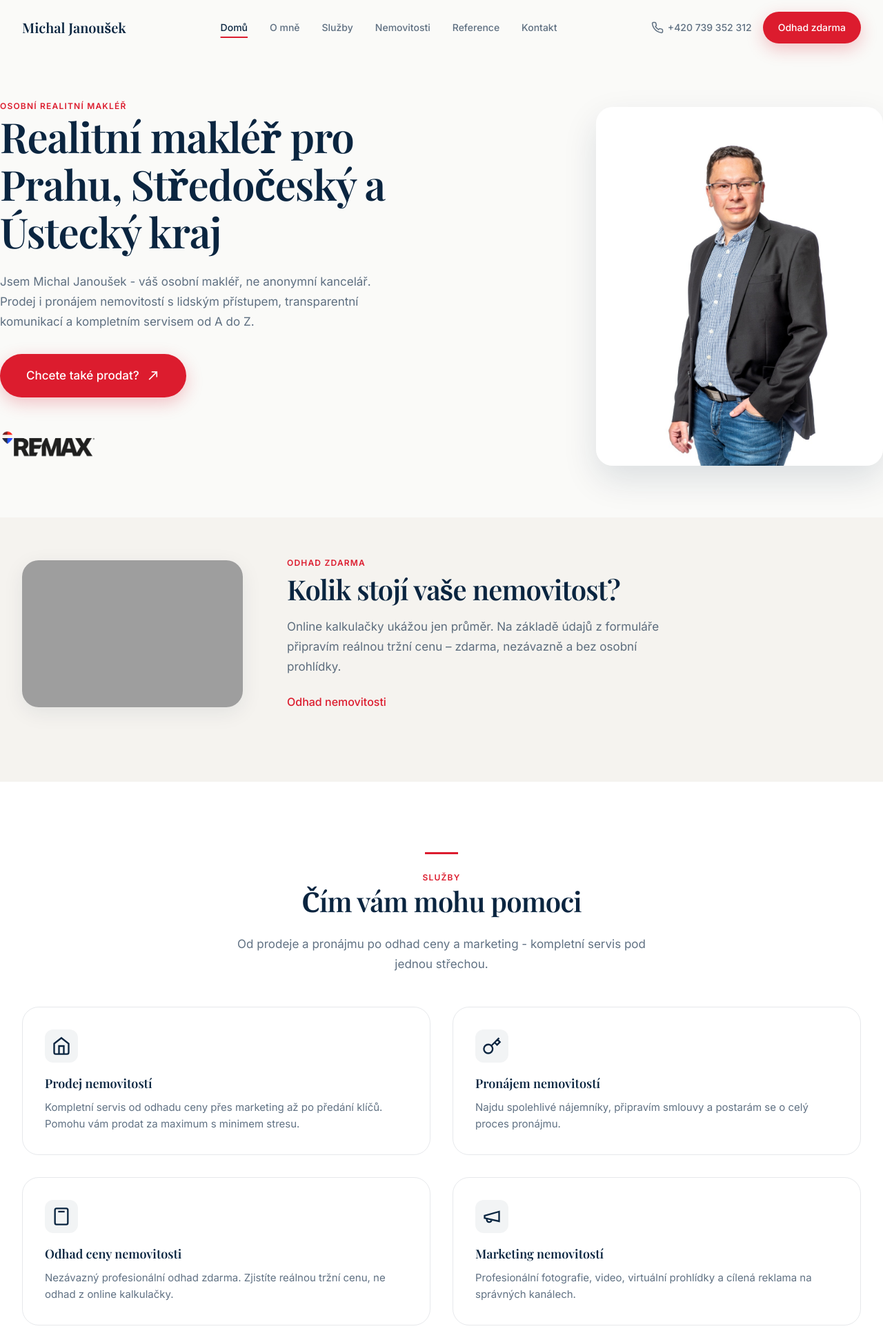
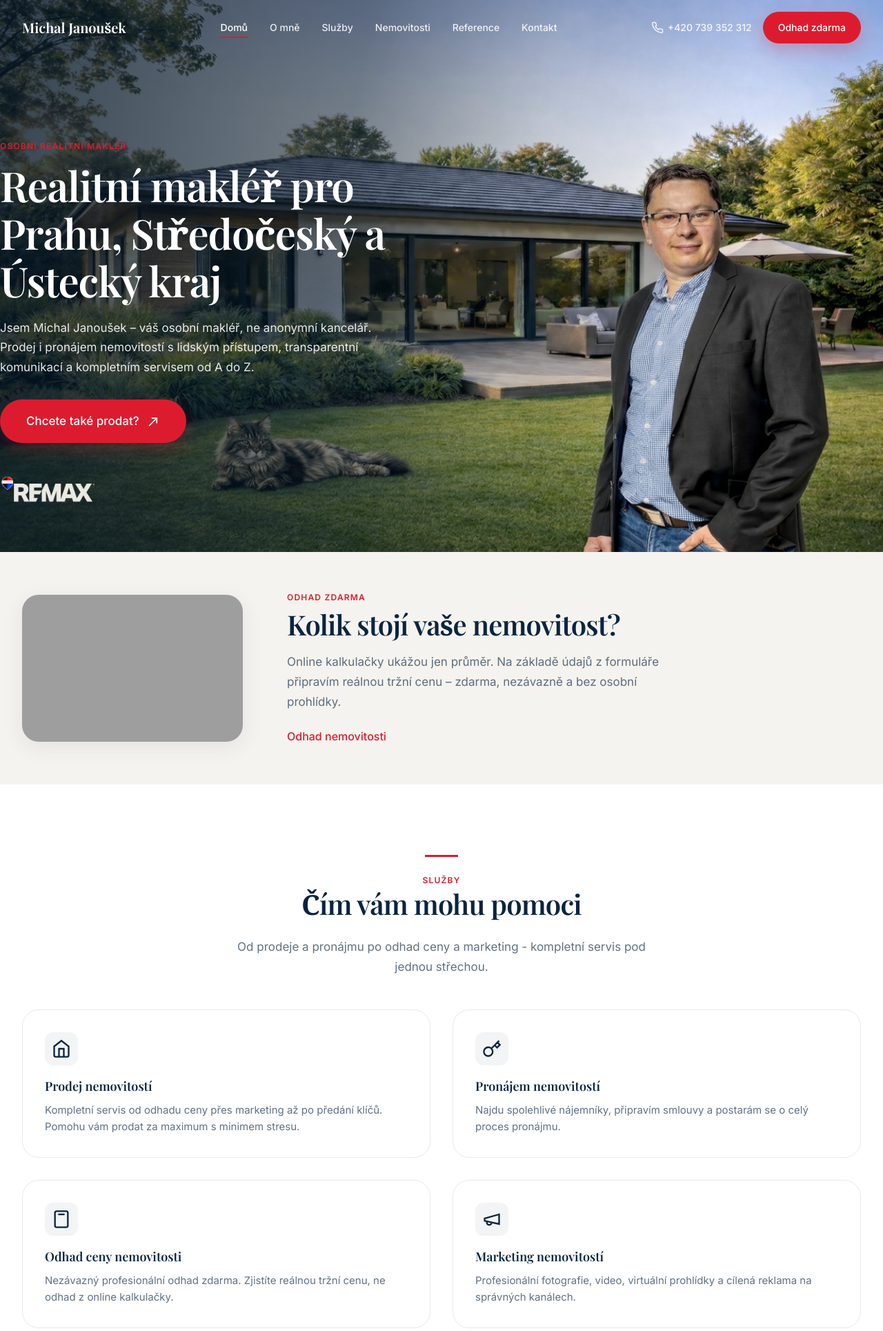
Before and after one commit to drapek9/michal_janousek, a PHP site: page / in a window 1280 px wide. Shown: the top 1929 px of the page at 69% size. Run offline with PHP 8.4, Linux system fonts and the light colour scheme; grey boxes are pictures that could not be loaded.

Commit message:
hero sekce + o mně fotka s pozadím

```diff
--- a/css/layout.css
+++ b/css/layout.css
@@ -127,6 +127,38 @@
   display: block;
   width: 1.5rem;
   height: 1.5rem;
+}
+
+/* Transparent header on homepage hero */
+.page-home .site-header:not(.is-scrolled):not(.is-menu-open) {
+  background: transparent;
+  box-shadow: none;
+}
+
+.page-home .site-header:not(.is-scrolled):not(.is-menu-open) .logo__name {
+  color: var(--color-white);
+}
+
+.page-home .site-header:not(.is-scrolled):not(.is-menu-open) .nav-desktop a {
+  color: rgba(255, 255, 255, 0.88);
+}
+
+.page-home .site-header:not(.is-scrolled):not(.is-menu-open) .nav-desktop a:hover,
+.page-home .site-header:not(.is-scrolled):not(.is-menu-open) .nav-desktop a.is-active,
+.page-home .site-header:not(.is-scrolled):not(.is-menu-open) .nav-desktop a[aria-current="page"] {
+  color: var(--color-white);
+}
+
+.page-home .site-header:not(.is-scrolled):not(.is-menu-open) .header-phone {
+  color: rgba(255, 255, 255, 0.88);
+}
+
+.page-home .site-header:not(.is-scrolled):not(.is-menu-open) .header-phone:hover {
+  color: var(--color-white);
+}
+
+.page-home .site-header:not(.is-scrolled):not(.is-menu-open) .menu-toggle {
+  color: var(--color-white);
 }
 
 /* Mobile nav */
@@ -419,26 +451,85 @@ body.menu-open .floating-cta {
 
 /* Hero (homepage) */
 .hero {
-  min-height: auto;
+  position: relative;
+  isolation: isolate;
+  min-height: 100vh;
+  min-height: 100dvh;
+  height: 100vh;
+  height: 100dvh;
   padding-top: var(--header-height);
-  background: var(--color-cream);
-  display: flex;
-  align-items: center;
+  display: flex;
+  flex-direction: column;
+  align-items: stretch;
+  overflow: hidden;
+  background: var(--color-navy-dark);
+  box-sizing: border-box;
+}
+
+.hero__bg {
+  position: absolute;
+  inset: 0;
+  z-index: -2;
+  background-image: url("../images/hero_sekce_bg.jpeg");
+  background-size: cover;
+  background-position: 55% center;
+  background-repeat: no-repeat;
+}
+
+.hero__overlay {
+  position: absolute;
+  inset: 0;
+  z-index: -1;
+  background: linear-gradient(
+    100deg,
+    rgba(6, 24, 41, 0.82) 0%,
+    rgba(6, 24, 41, 0.55) 38%,
+    rgba(6, 24, 41, 0.2) 58%,
+    transparent 78%
+  );
 }
 
 .hero__grid {
   display: grid;
-  gap: 3rem;
-  align-items: center;
-  padding: 3rem 0;
+  gap: 1.5rem;
+  align-items: end;
+  width: 100%;
+  flex: 1;
+  min-height: calc(100vh - var(--header-height));
+  min-height: calc(100dvh - var(--header-height));
+  padding: clamp(2rem, 5vw, 3.5rem) 0 clamp(1.5rem, 4vw, 2.5rem);
 }
 
 @media (min-width: 1024px) {
   .hero__grid {
-    grid-template-columns: 1fr 1fr;
-    gap: 4rem;
-    padding: 4rem 0;
-  }
+    grid-template-columns: minmax(0, 1fr) min(46%, 32rem);
+    gap: 0;
+    align-items: end;
+    padding-bottom: clamp(2rem, 4vw, 3rem);
+  }
+
+  .hero__bg {
+    background-position: center center;
+  }
+}
+
+.hero__content {
+  position: relative;
+  z-index: 1;
+  max-width: 40rem;
+}
+
+.hero__title {
+  color: var(--color-white);
+  margin-top: 0.75rem;
+}
+
+.hero__lead {
+  margin-top: 1.25rem;
+  max-width: 36rem;
+  font-size: 1.0625rem;
+  line-height: 1.7;
+  color: rgba(255, 255, 255, 0.9);
 }
 
 .hero__logo {
@@ -447,7 +538,7 @@ body.menu-open .floating-cta {
 
 .hero__logo a {
   display: inline-block;
-  opacity: 0.88;
+  opacity: 0.95;
   transition: opacity 0.2s ease, transform 0.2s ease;
 }
 
@@ -479,61 +570,75 @@ body.menu-open .floating-cta {
 
 .hero__image-wrap {
   position: relative;
-  width: min(26rem, 100%);
+  z-index: 1;
+  align-self: end;
+  width: 100%;
   max-width: min(26rem, 100%);
   margin: 0 auto;
 }
 
 @media (min-width: 1024px) {
   .hero__image-wrap {
-    margin-left: auto;
-    margin-right: 0;
+    max-width: none;
+    width: 100%;
+    margin: 0;
+    margin-right: max(-2rem, -4vw);
   }
 }
 
 .hero__image {
   width: 100%;
-  aspect-ratio: 4 / 5;
-  border-radius: var(--radius-lg);
-  overflow: hidden;
-  box-shadow: var(--shadow-lg);
+  background: transparent;
+  border-radius: 0;
+  box-shadow: none;
+  overflow: visible;
 }
 
 .hero__image img {
-  width: 100%;
-  height: 100%;
-  object-fit: cover;
-  object-position: center top;
+  display: block;
+  width: 100%;
+  height: auto;
+  max-height: calc(100dvh - var(--header-height) - 14rem);
+  object-fit: contain;
+  object-position: bottom center;
+}
+
+@media (min-width: 1024px) {
+  .hero__image img {
+    object-position: bottom right;
+    max-height: calc(100dvh - var(--header-height) - 2rem);
+  }
 }
 
 @media (max-width: 1023px) {
-  .hero {
-    align-items: stretch;
-  }
-
-  .hero > .container {
-    --hero-pad: clamp(1.5rem, 6vw, 2rem);
-    padding-inline: var(--hero-pad);
+  .hero__overlay {
+    background: linear-gradient(
+      180deg,
+      rgba(6, 24, 41, 0.85) 0%,
+      rgba(6, 24, 41, 0.55) 45%,
+      rgba(6, 24, 41, 0.15) 70%,
+      transparent 100%
+    );
   }
 
   .hero__grid {
-    padding-top: 0;
-    padding-bottom: 2.5rem;
-    gap: 2rem;
+    align-content: end;
+    gap: 0.5rem;
+  }
+
+  .hero__content {
+    padding-bottom: 0.5rem;
   }
 
   .hero__image-wrap {
-    order: -1;
-    width: min(26rem, 100%);
-    max-width: min(26rem, 100%);
-    margin-inline: auto;
-  }
-
-  .hero__image {
-    border-radius: var(--radius-lg);
-    box-shadow: var(--shadow-md);
-  }
-
+    order: 2;
+    max-width: min(22rem, 88%);
+    margin-top: -0.5rem;
+  }
+
+  .hero__image img {
+    max-height: calc(100dvh - var(--header-height) - 12rem);
+  }
 }
 
 .hero__badge {
@@ -604,6 +765,7 @@ body.menu-open .floating-cta {
 /* Estimate promo on homepage */
 .estimate-promo-section {
   padding-top: clamp(2.5rem, 5vw, 3.5rem);
+  padding-bottom: clamp(2.5rem, 5vw, 3.5rem);
 }
 
 .estimate-promo {
@@ -661,6 +823,10 @@ body.menu-open .floating-cta {
 }
 
 .estimate-promo__content {
+  display: flex;
+  flex-direction: column;
+  justify-content: center;
+  align-self: center;
   text-align: left;
 }
 
--- a/index.html
+++ b/index.html
@@ -14,18 +14,20 @@
   <link rel="stylesheet" href="css/components.css">
   <link rel="stylesheet" href="css/layout.css">
 </head>
-<body>
+<body class="page-home">
   <div id="header-placeholder"></div>
 
   <main>
     <!-- Hero -->
     <section class="hero">
+      <div class="hero__bg" aria-hidden="true"></div>
+      <div class="hero__overlay" aria-hidden="true"></div>
       <div class="container hero__grid">
         <div class="hero__content fade-in">
           <p class="label">Osobní realitní makléř</p>
-          <h1 class="heading-display">Realitní makléř pro Prahu, Středočeský a Ústecký kraj</h1>
-          <p class="text-body" style="margin-top:1.5rem;max-width:36rem">
-            Jsem Michal Janoušek - váš osobní makléř, ne anonymní kancelář. Prodej i pronájem nemovitostí s lidským přístupem, transparentní komunikací a kompletním servisem od A do Z.
+          <h1 class="heading-display hero__title">Realitní makléř pro Prahu, Středočeský a Ústecký kraj</h1>
+          <p class="hero__lead">
+            Jsem Michal Janoušek – váš osobní makléř, ne anonymní kancelář. Prodej i pronájem nemovitostí s lidským přístupem, transparentní komunikací a kompletním servisem od A do Z.
           </p>
           <div class="hero__actions">
             <a href="kontakt.html#kontaktni-formular" class="btn btn--primary btn--lg btn--arrow">
@@ -35,15 +37,15 @@
           </div>
           <div class="hero__logo">
             <a href="https://www.remaxage.cz/" target="_blank" rel="noopener noreferrer" aria-label="RE/MAX Age – web kanceláře">
-              <img src="images/remax_logo.png" alt="RE/MAX Age" width="140" height="56" loading="lazy">
+              <img src="images/remax_logo_bile.png" alt="RE/MAX Age" width="140" height="56" loading="lazy">
             </a>
           </div>
         </div>
-        <div class="hero__image-wrap fade-in">
+        <!-- <div class="hero__image-wrap fade-in">
           <div class="hero__image">
-            <img src="images/fotka_michal_janousek_velka.jpeg" alt="Michal Janoušek - realitní makléř RE/MAX Age" width="600" height="800" fetchpriority="high">
+            <img src="images/fotka_michal_janousek_velka.jpeg" alt="Michal Janoušek – realitní makléř RE/MAX Age" width="600" height="800" fetchpriority="high">
           </div>
-        </div>
+        </div> -->
       </div>
     </section>
 
@@ -83,15 +85,33 @@
     <!-- Intro -->
     <section class="section section--cream">
       <div class="container split">
-        <div class="split__image fade-in">
-          <img src="images/fotka_michal_janousek.png" alt="Michal Janoušek" width="600" height="600" loading="lazy">
+        <div class="split__image split__image--about fade-in">
+          <div class="split__image-bg" aria-hidden="true"></div>
+          <img
+            src="images/fotka_michal_janousek_bez_pozadi.png"
+            alt="Michal Janoušek"
+            class="split__image-person"
+            width="600"
+            height="750"
+            loading="lazy"
+          >
         </div>
         <div class="fade-in">
           <p class="label">O mně</p>
           <h2 class="heading-section">Realitní makléř - Bezstarostný proces</h2>
           <p class="text-body" style="margin-top:1.5rem">Jmenuji se Michal Janoušek a v realitách pracuji proto, že mě baví pomáhat lidem v jednom z nejdůležitějších momentů jejich života - prodeji nebo koupi domova.</p>
           <p class="text-body" style="margin-top:1rem">Působím ve Středočeském kraji, Praze a Ústeckém kraji. Ke každé nemovitosti přistupuji individuálně: žádné šablony, žádný automatický marketing.</p>
-          <a href="o-mne.html" class="btn btn--primary btn--sm mt-lg">Více o mně</a>
+          <div class="intro-about__actions">
+            <a href="o-mne.html" class="btn btn--primary btn--sm">Více o mně</a>
+            <img
+              src="images/bronze_certificate.png"
+              alt="Certifikovaný makléř RE/MAX – úroveň Bronze"
+              class="intro-about__certificate"
+              width="160"
+              height="160"
+              loading="lazy"
+            >
+          </div>
         </div>
       </div>
     </section>
```
Also changed, not shown: other parts of css/layout.css (+58 -2 lines), images/bronze_certificate.png (added), images/fotka_michal_janousek_bez_pozadi.png (added), images/hero_sekce_bg.jpeg (added), images/pozadi_mensi.jpeg (added).
